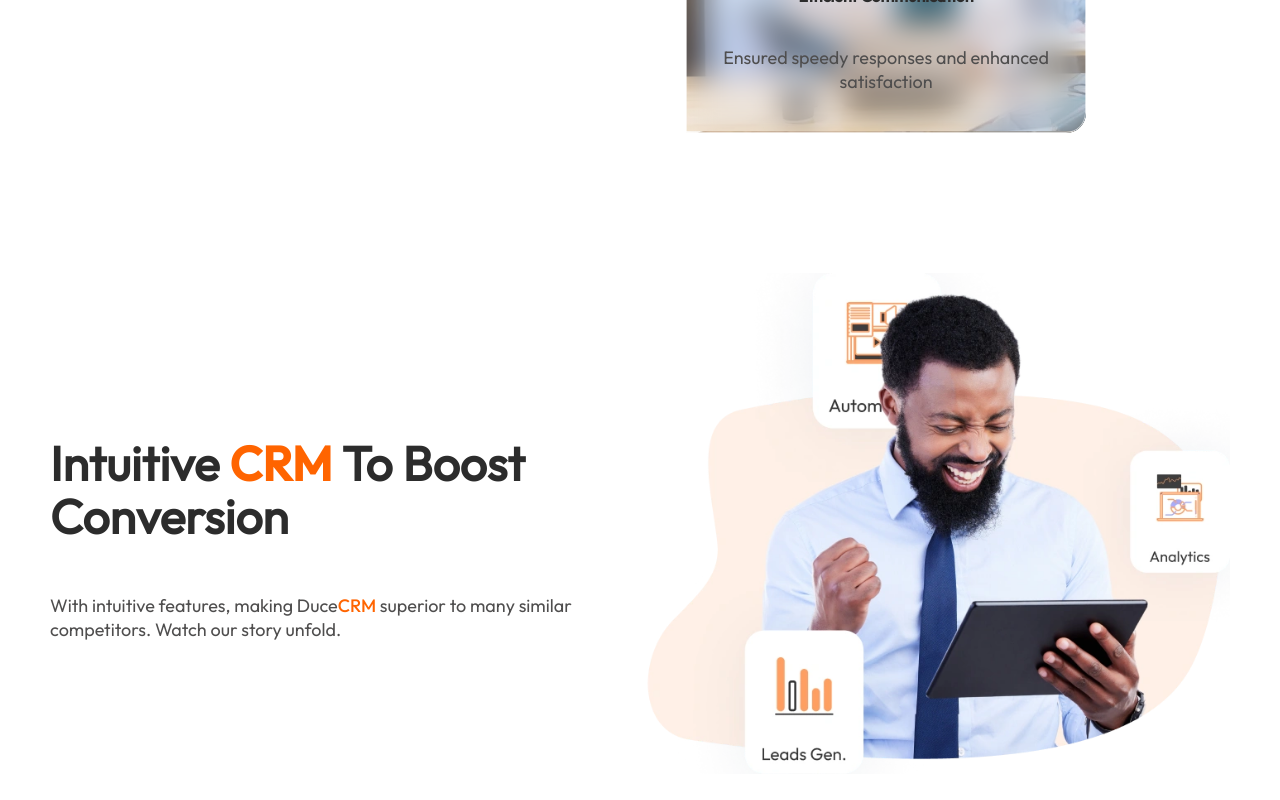
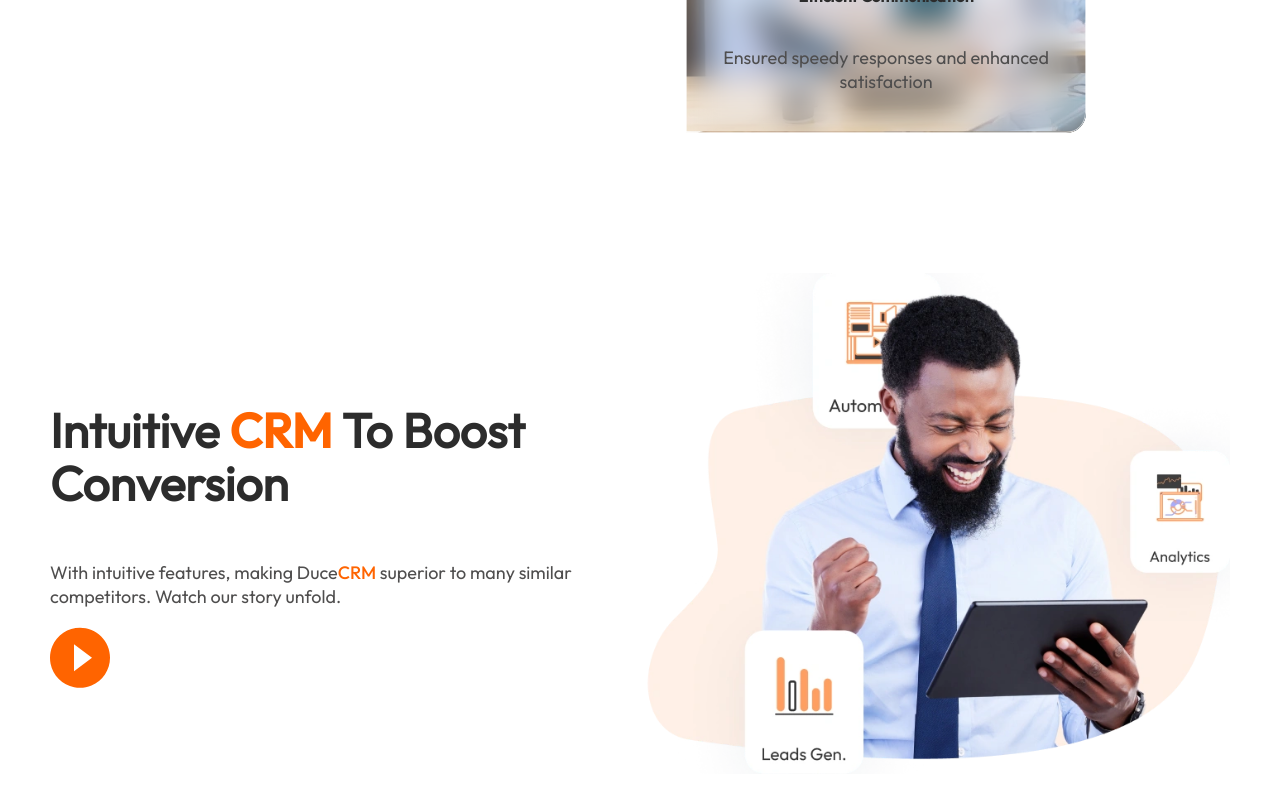
Before and after one commit to TechduceAfrica/DuceCRM-Landing-Page, a Next.js app in the folder ducecrm-v2/: page / in a window 1280 px wide. Shown: the part 5641-6441 px from the top of the page. Built offline with nearby package versions, Linux system fonts and the light colour scheme.

Commit message:
Update VideoCtaSection.jsx

```diff
--- a/ducecrm-v2/src/Components/VideoCtaSection.jsx
+++ b/ducecrm-v2/src/Components/VideoCtaSection.jsx
@@ -13,7 +13,9 @@
                     With intuitive features, making Duce<span className='org'>CRM </span> superior to many similar competitors. Watch our story unfold.
                 </p>
                 <div>
-
+                    <svg xmlns="https://www.w3.org/2000/svg" width="60" height="61" viewBox="0 0 60 61" fill="none">
+                        <path d="M30 0.812744C24.0666 0.812744 18.2664 2.57221 13.3329 5.86865C8.39943 9.1651 4.55426 13.8505 2.28363 19.3322C0.0129985 24.814 -0.581101 30.846 0.576455 36.6654C1.73401 42.4849 4.59123 47.8304 8.78681 52.0259C12.9824 56.2215 18.3279 59.0787 24.1473 60.2363C29.9667 61.3938 35.9987 60.7997 41.4805 58.5291C46.9623 56.2585 51.6476 52.4133 54.9441 47.4798C58.2405 42.5464 60 36.7462 60 30.8127C60 26.8731 59.224 22.972 57.7164 19.3322C56.2088 15.6925 53.999 12.3853 51.2132 9.59954C48.4274 6.81378 45.1203 4.604 41.4805 3.09636C37.8407 1.58872 33.9397 0.812744 30 0.812744ZM24 44.3127V17.3127L42 30.8127L24 44.3127Z" fill="#FF6400"/>
+                    </svg>
                 </div>
             </div>
             <div>
```
